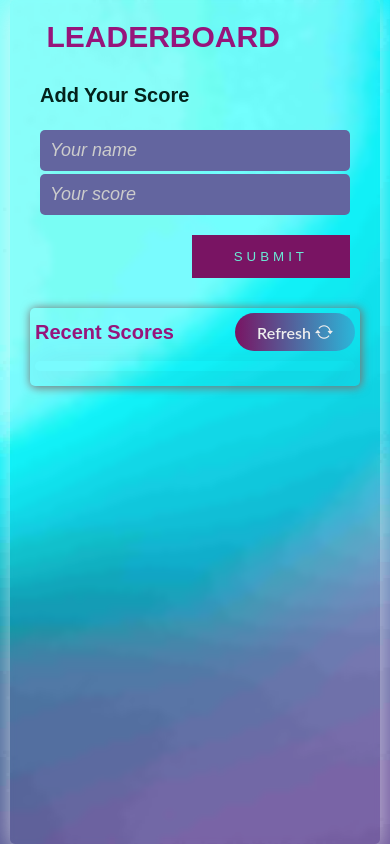
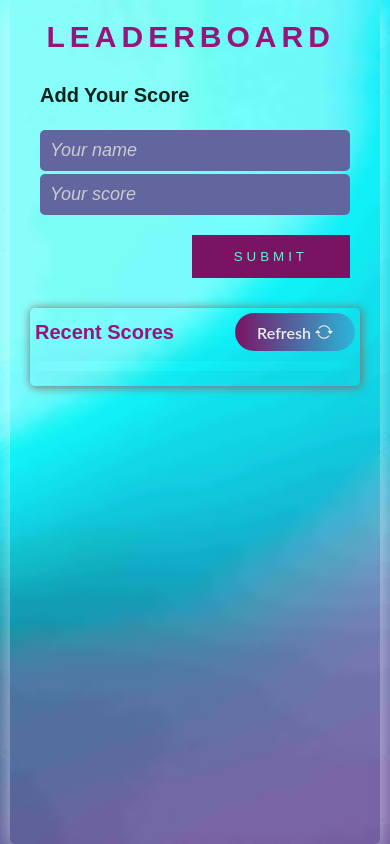
Before and after one commit to mengiefen/leaderboard-list-app, a website built with webpack: page src/index.html in a window 390 px wide. Built offline with nearby package versions, Linux system fonts and the light colour scheme; no server answers; a web font is replaced by a local one.

Commit message:
add letter spacing for page header

```diff
--- a/src/css/styles.css
+++ b/src/css/styles.css
@@ -81,8 +81,9 @@ main {
   text-align: start;
   font-family: Tourney, sans-serif;
   text-transform: uppercase;
-  font-size: 4rem;
+  font-size: 5rem;
   padding-left: 5%;
+  letter-spacing: 1.2rem;
   color: var(--purple);
 }
 
@@ -368,6 +369,7 @@ input[type='number']::-webkit-outer-spin-button {
 @media screen and (max-width: 768px) {
   .page-header {
     font-size: 3rem;
+    letter-spacing: 0.5rem;
   }
 
   .sub-title {
```
